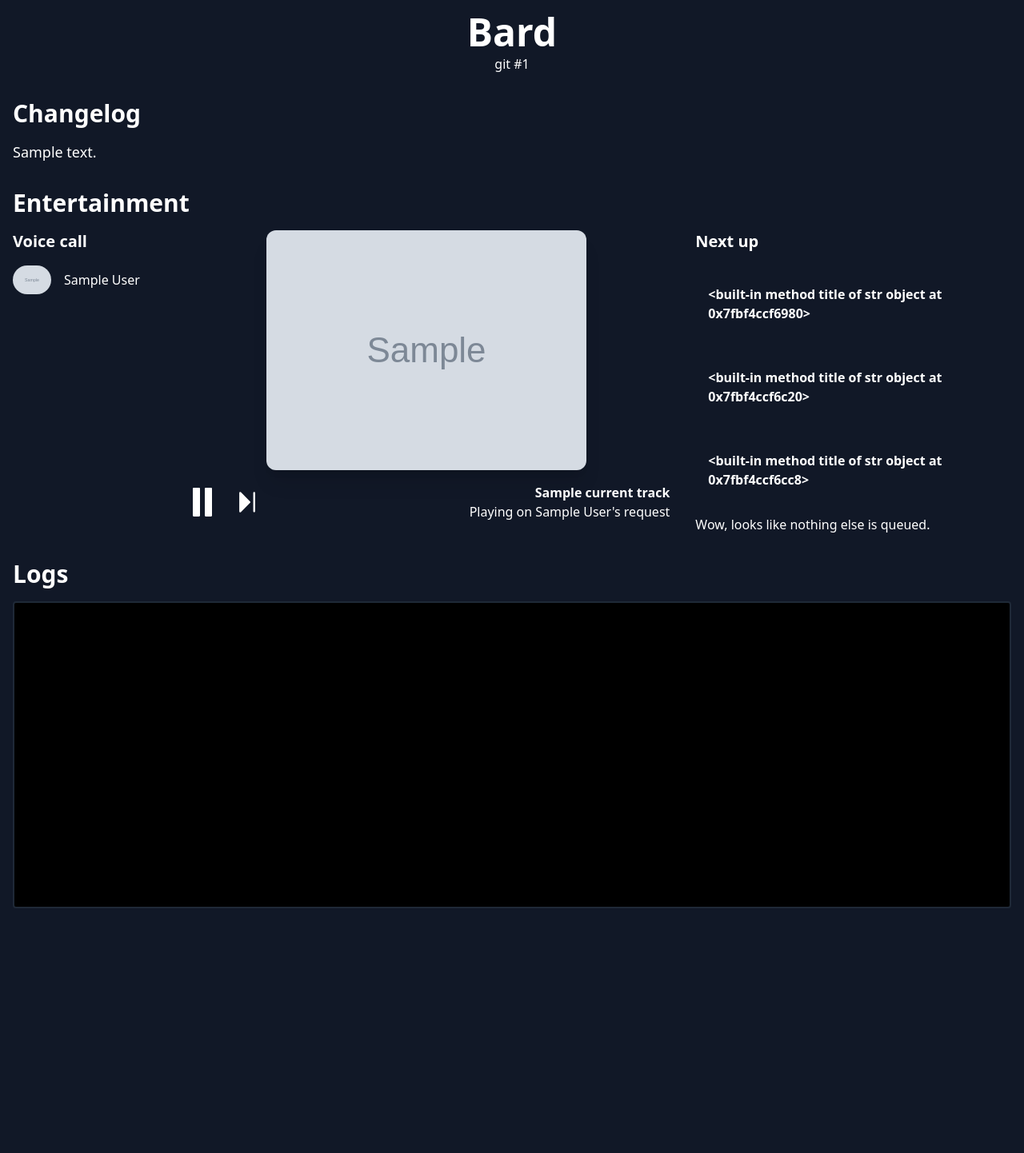
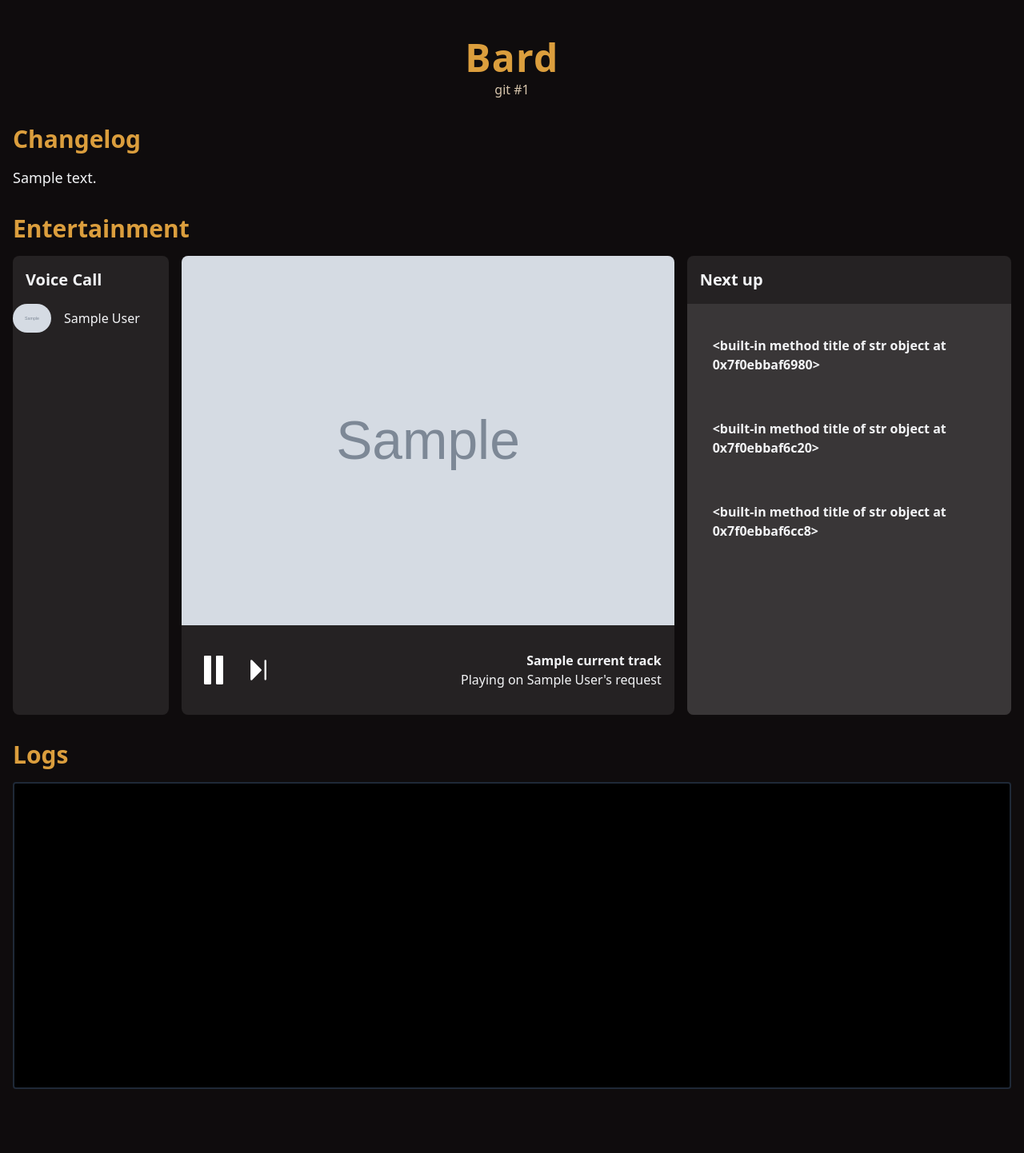
Before and after one commit to Trev241/bard, a Flask app: template bot/templates/index.html in a window 1280 px wide. Shown: the whole page at 80% size. Before the commit the page ends 1136 px from the top, so only its background shows below. Run offline with Flask 3, Linux system fonts and the light colour scheme; the template is opened without the code that fills it: most values are stand-ins (such as "Sample title", 1, 10 or a date in 2020); grey boxes marked "Sample" are stand-in pictures; some libraries are stand-ins or nearby versions.

Commit message:
Update dashboard styles

```diff
--- a/bot/static/dist/css/output.css
+++ b/bot/static/dist/css/output.css
@@ -558,10 +558,6 @@ video {
   position: static;
 }
 
-.relative {
-  position: relative;
-}
-
 .col-span-2 {
   grid-column: span 2 / span 2;
 }
@@ -574,9 +570,18 @@ video {
   grid-column: span 6 / span 6;
 }
 
+.col-span-10 {
+  grid-column: span 10 / span 10;
+}
+
 .mx-auto {
   margin-left: auto;
   margin-right: auto;
+}
+
+.my-8 {
+  margin-top: 2rem;
+  margin-bottom: 2rem;
 }
 
 .mb-1 {
@@ -622,6 +627,10 @@ video {
   height: 24rem;
 }
 
+.h-full {
+  height: 100%;
+}
+
 .w-1\/4 {
   width: 25%;
 }
@@ -654,6 +663,10 @@ video {
   grid-template-columns: repeat(12, minmax(0, 1fr));
 }
 
+.grid-cols-10 {
+  grid-template-columns: repeat(10, minmax(0, 1fr));
+}
+
 .flex-col {
   flex-direction: column;
 }
@@ -678,6 +691,14 @@ video {
   gap: 2rem;
 }
 
+.gap-6 {
+  gap: 1.5rem;
+}
+
+.gap-4 {
+  gap: 1rem;
+}
+
 .overflow-hidden {
   overflow: hidden;
 }
@@ -696,6 +717,29 @@ video {
 
 .rounded-xl {
   border-radius: 0.75rem;
+}
+
+.rounded-lg {
+  border-radius: 0.5rem;
+}
+
+.rounded-2xl {
+  border-radius: 1rem;
+}
+
+.rounded-t-xl {
+  border-top-left-radius: 0.75rem;
+  border-top-right-radius: 0.75rem;
+}
+
+.rounded-t-lg {
+  border-top-left-radius: 0.5rem;
+  border-top-right-radius: 0.5rem;
+}
+
+.rounded-b-lg {
+  border-bottom-right-radius: 0.5rem;
+  border-bottom-left-radius: 0.5rem;
 }
 
 .border-2 {
@@ -717,22 +761,105 @@ video {
   background-color: rgb(17 24 39 / var(--tw-bg-opacity));
 }
 
+.bg-white {
+  --tw-bg-opacity: 1;
+  background-color: rgb(255 255 255 / var(--tw-bg-opacity));
+}
+
+.bg-gray-800 {
+  --tw-bg-opacity: 1;
+  background-color: rgb(31 41 55 / var(--tw-bg-opacity));
+}
+
+.bg-\[\#447a6b\] {
+  --tw-bg-opacity: 1;
+  background-color: rgb(68 122 107 / var(--tw-bg-opacity));
+}
+
+.bg-gray-200 {
+  --tw-bg-opacity: 1;
+  background-color: rgb(229 231 235 / var(--tw-bg-opacity));
+}
+
+.bg-gray-400 {
+  --tw-bg-opacity: 1;
+  background-color: rgb(156 163 175 / var(--tw-bg-opacity));
+}
+
+.bg-gray-500 {
+  --tw-bg-opacity: 1;
+  background-color: rgb(107 114 128 / var(--tw-bg-opacity));
+}
+
+.bg-gray-600 {
+  --tw-bg-opacity: 1;
+  background-color: rgb(75 85 99 / var(--tw-bg-opacity));
+}
+
+.bg-gray-700 {
+  --tw-bg-opacity: 1;
+  background-color: rgb(55 65 81 / var(--tw-bg-opacity));
+}
+
+.bg-yellow-500 {
+  --tw-bg-opacity: 1;
+  background-color: rgb(234 179 8 / var(--tw-bg-opacity));
+}
+
+.bg-yellow-800 {
+  --tw-bg-opacity: 1;
+  background-color: rgb(133 77 14 / var(--tw-bg-opacity));
+}
+
+.bg-\[\#190510\] {
+  --tw-bg-opacity: 1;
+  background-color: rgb(25 5 16 / var(--tw-bg-opacity));
+}
+
+.bg-\[\#0f0c0d\] {
+  --tw-bg-opacity: 1;
+  background-color: rgb(15 12 13 / var(--tw-bg-opacity));
+}
+
+.bg-\[\#db9e3d\] {
+  --tw-bg-opacity: 1;
+  background-color: rgb(219 158 61 / var(--tw-bg-opacity));
+}
+
+.bg-\[\#252223\] {
+  --tw-bg-opacity: 1;
+  background-color: rgb(37 34 35 / var(--tw-bg-opacity));
+}
+
+.bg-\[\#393637\] {
+  --tw-bg-opacity: 1;
+  background-color: rgb(57 54 55 / var(--tw-bg-opacity));
+}
+
 .fill-white {
   fill: #fff;
-}
-
-.object-fill {
-  -o-object-fit: fill;
-     object-fit: fill;
 }
 
 .p-4 {
   padding: 1rem;
 }
 
+.p-2 {
+  padding: 0.5rem;
+}
+
 .px-4 {
   padding-left: 1rem;
   padding-right: 1rem;
+}
+
+.py-4 {
+  padding-top: 1rem;
+  padding-bottom: 1rem;
+}
+
+.pt-4 {
+  padding-top: 1rem;
 }
 
 .text-center {
@@ -783,13 +910,69 @@ video {
   font-weight: 600;
 }
 
+.uppercase {
+  text-transform: uppercase;
+}
+
 .italic {
   font-style: italic;
+}
+
+.tracking-wide {
+  letter-spacing: 0.025em;
+}
+
+.tracking-widest {
+  letter-spacing: 0.1em;
+}
+
+.tracking-wider {
+  letter-spacing: 0.05em;
+}
+
+.text-black {
+  --tw-text-opacity: 1;
+  color: rgb(0 0 0 / var(--tw-text-opacity));
 }
 
 .text-white {
   --tw-text-opacity: 1;
   color: rgb(255 255 255 / var(--tw-text-opacity));
+}
+
+.text-gray-700 {
+  --tw-text-opacity: 1;
+  color: rgb(55 65 81 / var(--tw-text-opacity));
+}
+
+.text-gray-800 {
+  --tw-text-opacity: 1;
+  color: rgb(31 41 55 / var(--tw-text-opacity));
+}
+
+.text-gray-100 {
+  --tw-text-opacity: 1;
+  color: rgb(243 244 246 / var(--tw-text-opacity));
+}
+
+.text-gray-50 {
+  --tw-text-opacity: 1;
+  color: rgb(249 250 251 / var(--tw-text-opacity));
+}
+
+.text-\[\#db93ed\] {
+  --tw-text-opacity: 1;
+  color: rgb(219 147 237 / var(--tw-text-opacity));
+}
+
+.text-\[\#db9e3d\] {
+  --tw-text-opacity: 1;
+  color: rgb(219 158 61 / var(--tw-text-opacity));
+}
+
+.text-\[\#d8c6ad\] {
+  --tw-text-opacity: 1;
+  color: rgb(216 198 173 / var(--tw-text-opacity));
 }
 
 .shadow-xl {
--- a/bot/templates/index.html
+++ b/bot/templates/index.html
@@ -12,25 +12,27 @@
       href="{{url_for('static',filename='dist/css/output.css')}}"
     />
   </head>
-  <body class="bg-gray-900 text-white">
+  <body class="bg-[#0f0c0d] text-gray-100">
     <div class="max-w-screen-xl p-4 mx-auto mb-8">
-      <section class="mb-8">
+      <section class="my-8">
         <div class="flex flex-col flex-wrap items-center mb-4">
-          <h1 class="text-5xl font-semibold mb-1">Bard</h1>
-          <h2>git #{{ head_commit.id[:7] }}</h2>
+          <h1 class="text-5xl font-semibold mb-1 text-[#db9e3d] tracking-wide">
+            Bard
+          </h1>
+          <h2 class="text-[#d8c6ad]">git #{{ head_commit.id[:7] }}</h2>
         </div>
       </section>
 
       <section class="mb-8">
-        <h1 class="text-3xl font-bold mb-4">Changelog</h1>
+        <h1 class="text-3xl font-bold mb-4 text-[#db9e3d]">Changelog</h1>
         <h2 class="text-lg">{{ head_commit.message }}</h2>
       </section>
 
       <section class="mb-8">
-        <h1 class="text-3xl font-bold mb-4">Entertainment</h1>
-        <div class="grid grid-cols-12 gap-8">
-          <div class="col-span-2">
-            <h2 class="text-xl font-bold mb-4">Voice call</h2>
+        <h1 class="text-3xl font-bold mb-4 text-[#db9e3d]">Entertainment</h1>
+        <div class="grid grid-cols-12 gap-4">
+          <div class="col-span-2 bg-[#252223] pt-4 rounded-lg">
+            <h2 class="text-xl font-bold mb-4 px-4">Voice Call</h2>
             <ul id="callMemberList">
               {% if client_dtls.voice_channel != None %} {% for member in
               client_dtls.voice_channel.members[:3] %}
@@ -43,22 +45,22 @@
               <li class="italic">
                 and {{ client_dtls.voice_channel.members|length - 3 }} more
               </li>
-              {% endif %} {% if client_dtls.voice_channel == None %}
-              <li>No one on call</li>
               {% endif %}
             </ul>
           </div>
 
-          <div class="flex flex-col col-span-6 justify-center items-center">
-            <div class="relative mb-4">
+          <div
+            class="flex flex-col col-span-6 justify-center bg-[#252223] items-center rounded-lg"
+          >
+            <div class="w-full mb-4">
               <img
                 id="nowPlayingImg"
-                class="object-fill w-full rounded-xl shadow-xl"
+                class="w-full rounded-t-lg"
                 src="{{ client_dtls.current_track.thumbnails[-1].url if client_dtls.current_track != None else url_for('static', filename='placeholder.png') }}"
               />
             </div>
 
-            <div class="flex flex-wrap w-full justify-between items-center">
+            <div class="flex flex-wrap p-4 w-full justify-between items-center">
               <div class="flex grow w-1/4 items-center mb-4">
                 <div class="w-12 fill-white hover:opacity-80">
                   {% if client_dtls.playback_paused %}
@@ -121,7 +123,7 @@
                   class="text-md font-bold text-center overflow-hidden hover:underline"
                 >
                   {{client_dtls.current_track.title if client_dtls.current_track
-                  != None else 'There is nothing playing right now'}}
+                  != None else ''}}
                 </a>
                 <p id="requestedBy" class="font-light">
                   {{ 'Playing on' if client_dtls.current_track != None else ''
@@ -136,9 +138,9 @@
             </div>
           </div>
 
-          <div class="flex flex-col col-span-4 rounded-xl">
-            <h2 class="text-xl mb-4 font-bold">Next up</h2>
-            <ul id="nextUp">
+          <div class="flex flex-col col-span-4 bg-[#252223] pt-4 rounded-lg">
+            <h2 class="text-xl mb-4 font-bold px-4">Next up</h2>
+            <ul id="nextUp" class="bg-[#393637] h-full p-4 rounded-b-lg">
               {% for track in client_dtls.queue[1:4] %}
               <li class="mb-2">
                 <div class="h-24 flex items-center">
@@ -157,8 +159,6 @@
                   and {{ client_dtls.queue|length - 4 }} more.
                 </p>
               </li>
-              {% endif %} {% if client_dtls.queue|length <= 1 %}
-              <p>Wow, looks like nothing else is queued.</p>
               {% endif %}
             </ul>
           </div>
@@ -166,10 +166,10 @@
       </section>
 
       <section class="mb-8">
-        <h1 class="text-3xl font-bold mb-4">Logs</h1>
+        <h1 class="text-3xl font-bold mb-4 text-[#db9e3d]">Logs</h1>
         <div
           id="logContainer"
-          class="h-96 overflow-y-auto border-2 font-mono border-gray-800 bg-black p-4 rounded"
+          class="h-96 overflow-y-auto border-2 text-gray-100 font-mono border-gray-800 bg-black p-4 rounded"
         ></div>
       </section>
     </div>
```
Also changed, not shown: bot/static/placeholder.png, 1 other file.
